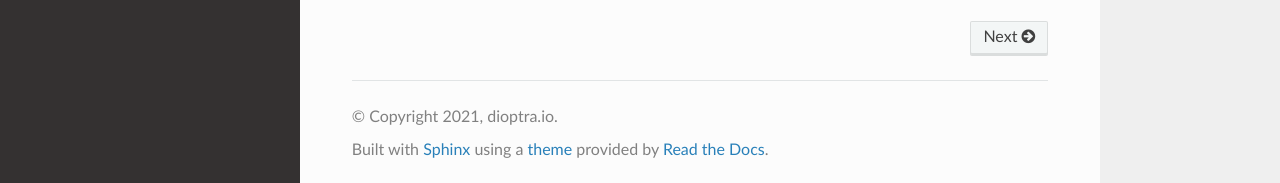
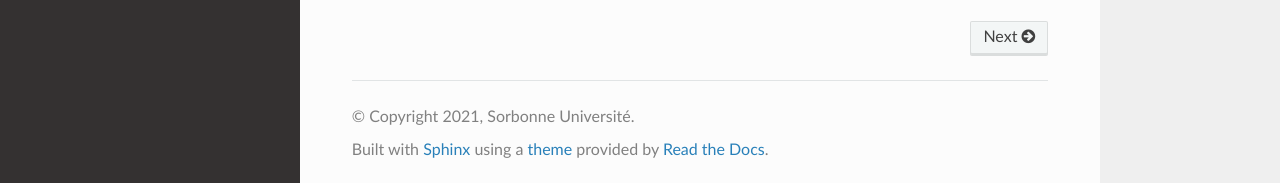
Before and after one commit to dioptra-io/diamond-miner, a Sphinx documentation site: the page built from docs/index.rst, in a window 1280 px wide and 966 px high. Shown: the part 780-963 px from the top of the window. Built offline with Sphinx 7.4.7 and the Read the Docs theme 2.0.0, drawn with Linux system fonts in a browser that asks for light colours.

Commit message:
docs: update copyright

```diff
--- a/docs/conf.py
+++ b/docs/conf.py
@@ -18,8 +18,8 @@
 # -- Project information -----------------------------------------------------
 
 project = "diamond-miner"
-copyright = "2021, dioptra.io"
-author = "dioptra.io"
+copyright = "2021, Sorbonne Université"
+author = "Sorbonne Université"
 
 # Managed by bumpversion
 version = "0.9.1"
```
